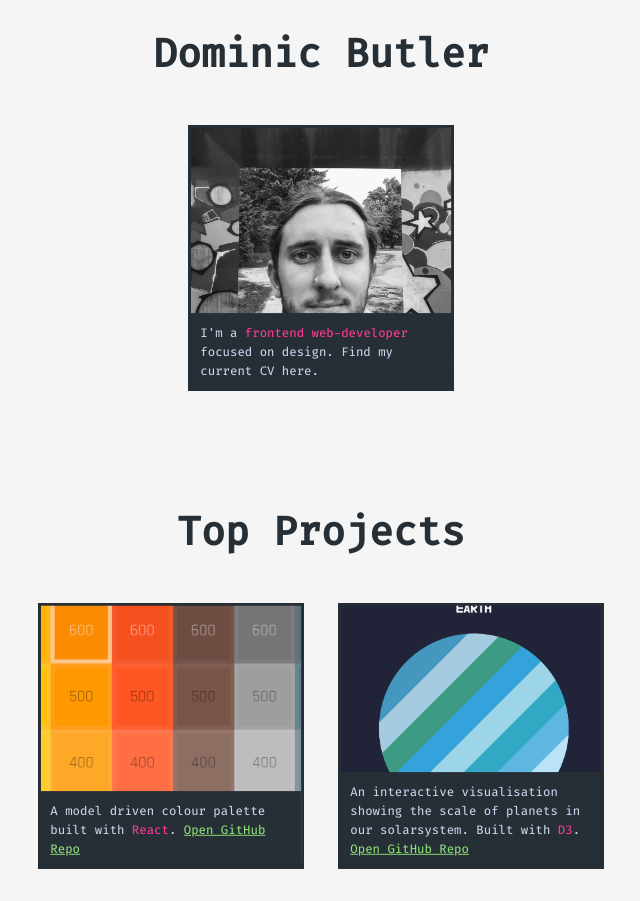
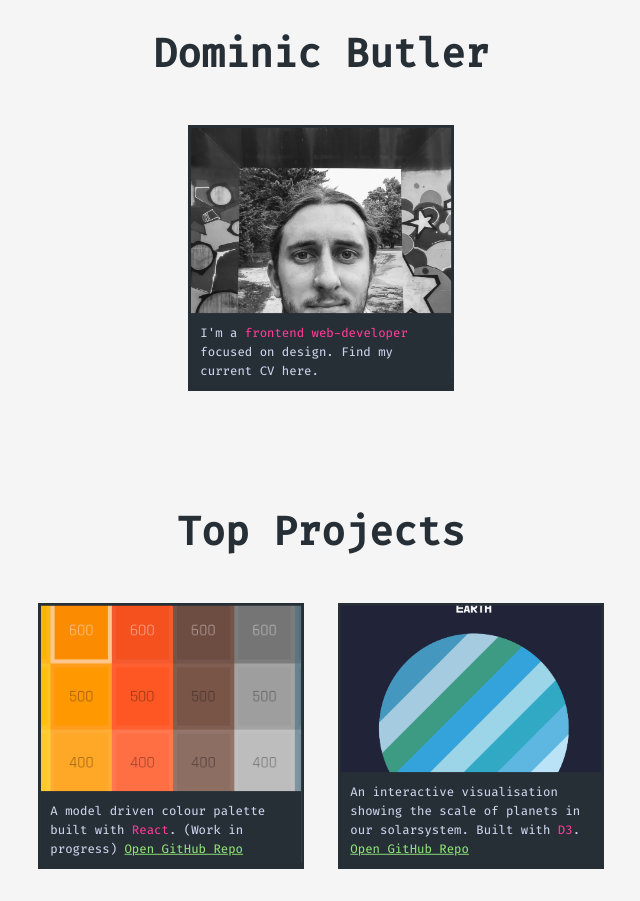
Before and after one commit to domb5041/homepage-2, a React (Create React App) app: page / in a window 1280 px wide. Shown: the top 901 px of the page, without its empty margins (319-959 px from the left). Built offline with nearby package versions, Linux system fonts and the light colour scheme.

Commit message:
first commit

```diff
--- a/src/components/Projects.js
+++ b/src/components/Projects.js
@@ -39,7 +39,8 @@ const Projects = props => {
 				background={colourPalette}
 				repo="https://github.com/domb5041/material-colour-palette"
 			>
-				A model driven colour palette built with <Tag>React</Tag>.
+				A model driven colour palette built with <Tag>React</Tag>. (Work in
+				progress)
 			</Project>
 
 			<Project
```
